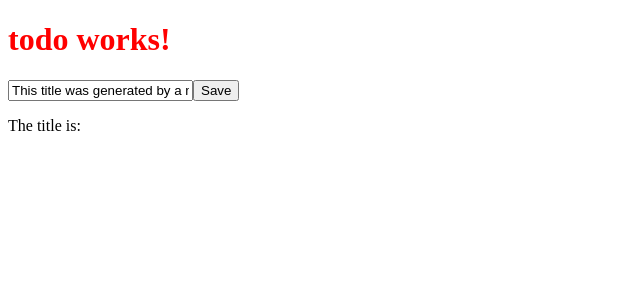
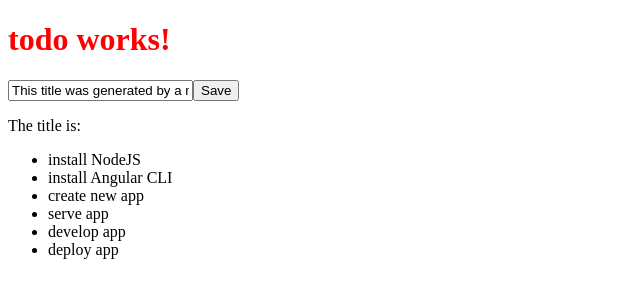
Before and after one commit to marinasp/ng-todo-list, an Angular app: page / in a window 1280 px wide. Shown: the top 300 px of the page, without its empty margins (0-640 px from the left). Built offline with nearby package versions, Linux system fonts and the light colour scheme.

Commit message:
use ngFor directive

```diff
--- a/src/app/app.component.html
+++ b/src/app/app.component.html
@@ -2,3 +2,8 @@
   {{title}}
 </h1>
 <todo-input></todo-input>
+<ul>
+  <li *ngFor="let item of todoList">
+    {{ item.title }}
+  </li>
+</ul>
--- a/src/app/app.component.ts
+++ b/src/app/app.component.ts
@@ -7,4 +7,12 @@
 })
 export class AppComponent {
   title = 'todo works!';
+  todoList = [
+        {title: 'install NodeJS'},
+        {title: 'install Angular CLI'},
+        {title: 'create new app'},
+        {title: 'serve app'},
+        {title: 'develop app'},
+        {title: 'deploy app'},
+    ];
 }
```
